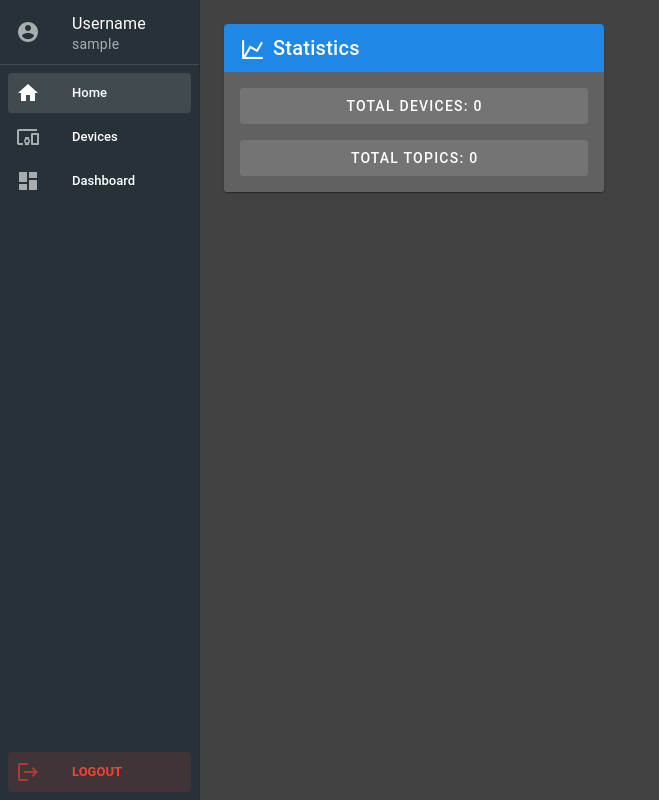
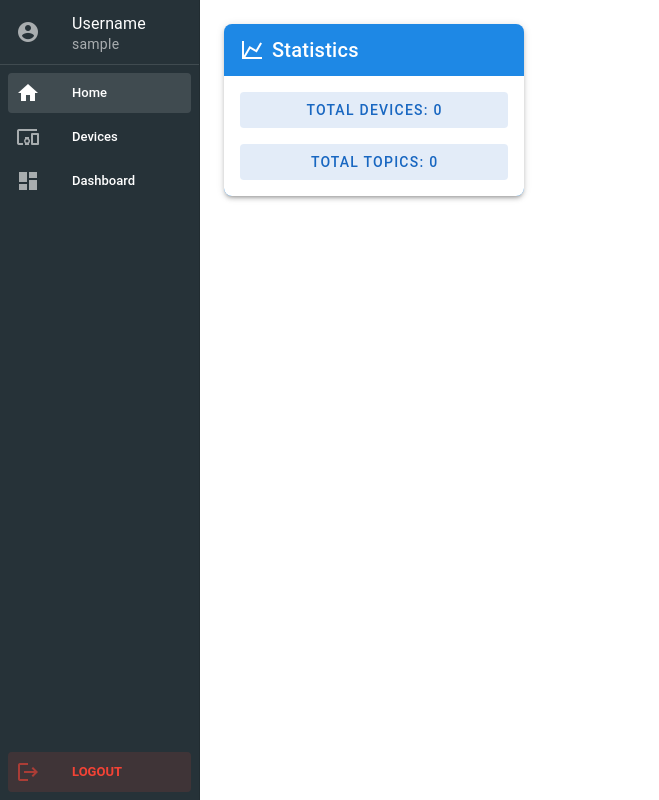
Before and after one commit to Supawite-Peter/simple-iot-frontend, a Vue app: page /home in a window 1280 px wide. Shown: the whole page, without its empty margins (0-659 px from the left). Built offline with nearby package versions, Linux system fonts and the light colour scheme; no server answers; sample sign-in values are in the browser's storage.

Commit message:
Refactor default page

```diff
--- /dev/null
+++ b/src/components/home/home-statistics-card.vue
@@ -0,0 +1,50 @@
+<template>
+  <v-card
+    class="elevation-3 rounded-lg"
+    color="blue-darken-1"
+    prepend-icon="mdi-chart-line"
+    title="Statistics"
+    width="300"
+  >
+    <v-card-text class="bg-surface pt-4 d-flex flex-wrap ga-4">
+      <v-btn
+        block
+        color="primary"
+        readonly
+        variant="tonal"
+      >
+        Total Devices: {{ devicesCount }}
+      </v-btn>
+      <v-btn
+        block
+        color="primary"
+        readonly
+        variant="tonal"
+      >
+        Total Topics: {{ topicsCount }}
+      </v-btn>
+    </v-card-text>
+  </v-card>
+</template>
+
+<script lang="ts" setup>
+  import { ref } from 'vue'
+  import { fetchWrapper } from '@/helper/fetch-wrapper'
+
+  const devicesCount = ref(0)
+  const topicsCount = ref(0)
+
+  onMounted(() => {
+    getDevices()
+  })
+
+  const getDevices = async () => {
+    devicesCount.value = 0
+    topicsCount.value = 0
+    const response = await fetchWrapper.get(`/api/devices`)
+    devicesCount.value = response.length
+    for (const device of response) {
+      topicsCount.value += device.device_topics.length
+    }
+  }
+</script>
--- a/src/layouts/default.vue
+++ b/src/layouts/default.vue
@@ -1,7 +1,7 @@
 <template>
   <navigation-bar />
   <alert-top />
-  <router-view />
+  <router-view class="bg-background" />
 </template>
 
 <script lang="ts" setup>
--- a/src/pages/devices.vue
+++ b/src/pages/devices.vue
@@ -2,7 +2,7 @@
   <v-sheet class="fill-height pa-6">
     <v-container>
       <v-chip
-        class="text-h5 font-weight-bold elevation-2"
+        class="text-h5 font-weight-bold elevation-5"
         color="primary"
         size="x-large"
         text="DEVICES"
@@ -10,6 +10,7 @@
     </v-container>
     <div class="py-2">
       <v-data-table
+        class="elevation-10 rounded-lg"
         :headers="deviceHeaders"
         :items="devices"
       >
@@ -23,18 +24,18 @@
         </template>
 
         <template #item.actions="{ item }">
-          <AddTopicsBtn
+          <add-topics-btn
             :device-id="item.device_id"
             :device-name="item.device_name"
             @added-topics="getDevices"
           />
-          <DeleteTopicsBtn
+          <delete-topics-btn
             :device-id="item.device_id"
             :device-name="item.device_name"
             :device-topics="item.device_topics"
             @deleted-topics="getDevices"
           />
-          <DeleteDeviceBtn
+          <delete-device-btn
             :device-id="item.device_id"
             :device-name="item.device_name"
             @deleted-device="getDevices"
@@ -42,17 +43,17 @@
         </template>
       </v-data-table>
     </div>
-    <AddDeviceFab @added-device="getDevices" />
+    <add-device-fab @added-device="getDevices" />
   </v-sheet>
 </template>
 
 <script lang="ts" setup>
   import { reactive, ref } from 'vue'
+  import { useAlertStore } from '@/stores/alert'
   import { fetchWrapper } from '@/helper/fetch-wrapper'
 
   // Ref
   const devices = ref([] as any[])
-  const dialogActions = ref({} as any)
   const deviceHeaders = reactive([
     {
       title: 'ID',
@@ -71,18 +72,19 @@
       key: 'actions',
     },
   ])
+  // Store
+  const showAlert = useAlertStore().showAlert
 
   onMounted(() => {
     getDevices()
   })
 
   const getDevices = async () => {
-    const response = await fetchWrapper.get(`/api/devices`)
-    dialogActions.value = {}
-    for (const device of response) {
-      dialogActions.value[device.device_id] = { show: { addTopics: false, removeTopics: false, removeDevice: false }, topics: [], removeTopics: [] }
-    }
-    devices.value = response
+    fetchWrapper.get(`/api/devices`).then(response => {
+      devices.value = response
+    }).catch(errorMessages => {
+      showAlert('mdi-alert', errorMessages, 'error')
+    })
   }
 
 </script>
--- a/src/pages/home.vue
+++ b/src/pages/home.vue
@@ -1,42 +1,11 @@
 <template>
-  <v-sheet class="fill-height bg-grey-darken-3">
+  <v-sheet class="fill-height">
     <div class="d-flex flex-wrap pa-6 ga-4">
-      <v-card color="blue-darken-1" width="380">
-        <v-card-title>
-          <v-icon
-            class="mr-2"
-            icon="mdi-chart-line"
-            size="small"
-          />
-          <span>Statistics</span>
-        </v-card-title>
-        <v-card-text class="bg-grey-darken-2 pt-4 d-flex flex-wrap ga-4">
-          <v-btn block readonly variant="tonal">Total Devices: {{ devicesCount }}</v-btn>
-          <v-btn block readonly variant="tonal">Total Topics: {{ topicsCount }}</v-btn>
-        </v-card-text>
-      </v-card>
+      <home-statistics-card />
     </div>
   </v-sheet>
 </template>
 
 <script lang="ts" setup>
-  import { ref } from 'vue'
-  import { fetchWrapper } from '@/helper/fetch-wrapper'
-
-  const devicesCount = ref(0)
-  const topicsCount = ref(0)
-
-  onMounted(() => {
-    getDevices()
-  })
-
-  const getDevices = async () => {
-    devicesCount.value = 0
-    topicsCount.value = 0
-    const response = await fetchWrapper.get(`/api/devices`)
-    devicesCount.value = response.length
-    for (const device of response) {
-      topicsCount.value += device.device_topics.length
-    }
-  }
+  //
 </script>
```
